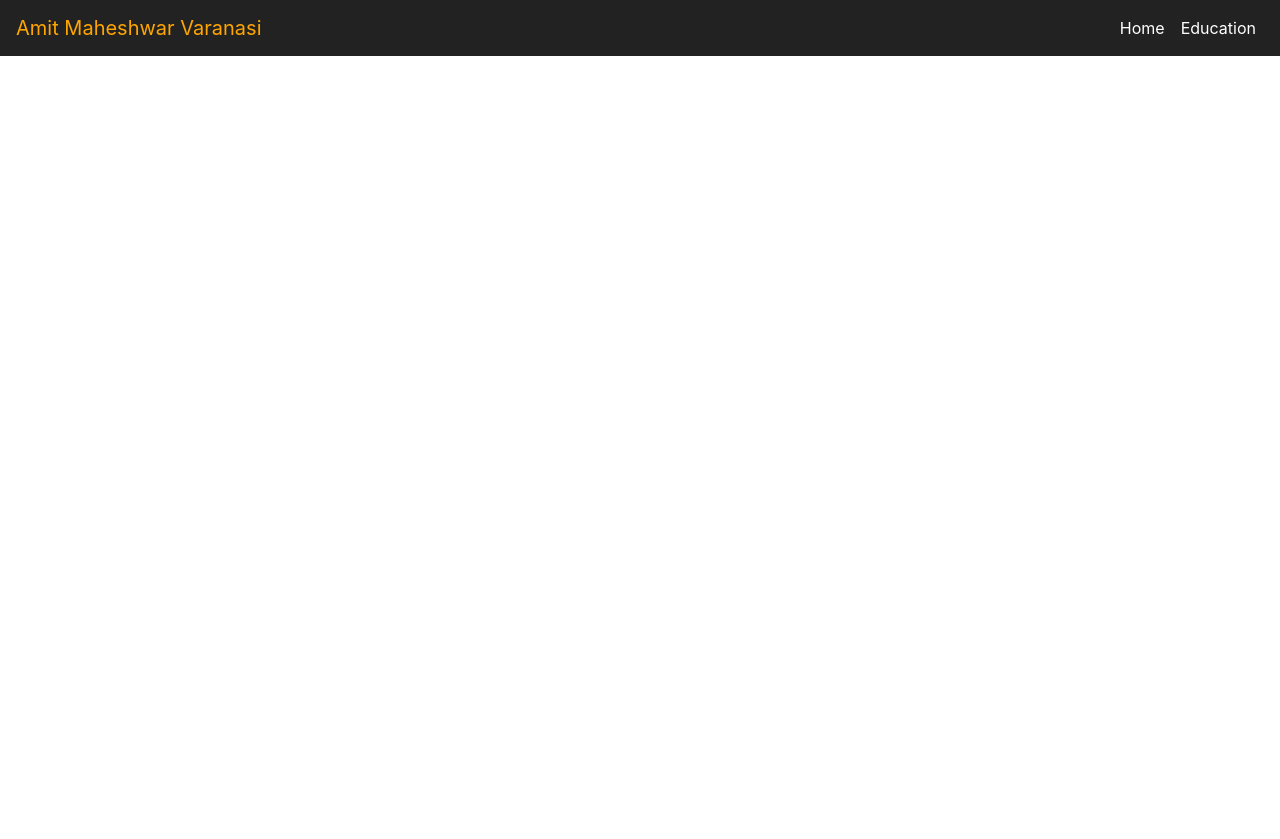
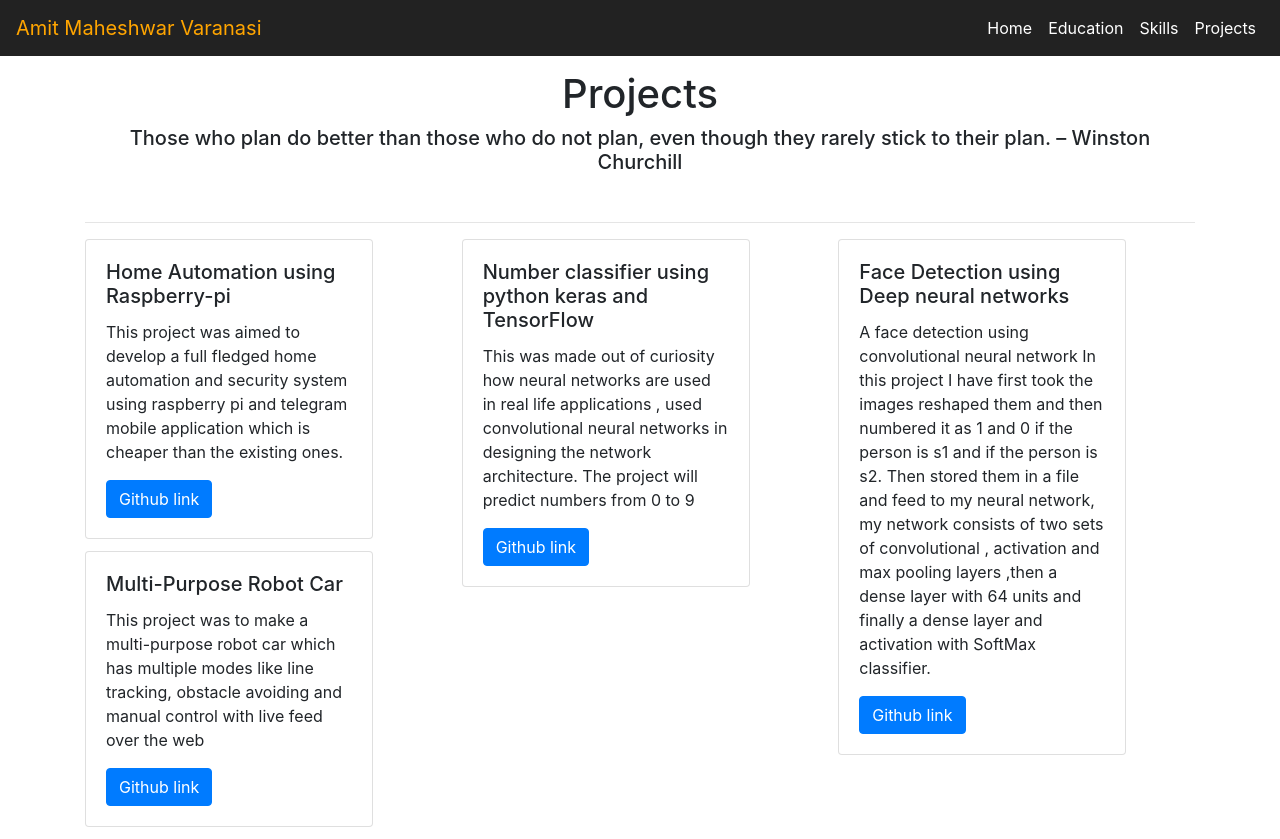
Before and after one commit to AmitVaranasi/MyWebsite, a React (Create React App) app: page /Projects in a window 1280 px wide. Before the commit the page ends 800 px from the top, so only its background shows below. Built offline with nearby package versions, Linux system fonts and the light colour scheme.

Commit message:
this is the version 1

```diff
--- a/src/App.js
+++ b/src/App.js
@@ -3,6 +3,8 @@ import './App.css';
 import Home from './Components/Home'
 import Education from './Components/Education'
 import Navbar from './Components/CoustomNavbar'
+import Skills from './Components/Skills'
+import Projects from './Components/Projects'
 import {BrowserRouter as Router,Route} from 'react-router-dom'
 import Layout from './Components/Layout'
 
@@ -18,6 +20,8 @@ function App() {
         <Layout>
           <Route exact path = '/' component = {Home} />
           <Route  path = '/Education' component = {Education} />
+          <Route  path = '/Skills' component = {Skills} />
+          <Route  path = '/Projects' component = {Projects} />
         </Layout>
       </Router>
       </React.Fragment>
--- a/src/Components/CoustomNavbar.js
+++ b/src/Components/CoustomNavbar.js
@@ -35,6 +35,16 @@ class CoustomNavbar extends Component{
               <Link to="/Education" style = {{color:'white'}}>Education</Link>
             </Nav.Link>
           </Nav.Item>
+          <Nav.Item>
+            <Nav.Link>
+              <Link to="/Skills" style = {{color:'white'}}>Skills</Link>
+            </Nav.Link>
+          </Nav.Item>
+          <Nav.Item>
+            <Nav.Link>
+              <Link to="/Projects" style = {{color:'white'}}>Projects</Link>
+            </Nav.Link>
+          </Nav.Item>
         </Nav>
       </Navbar.Collapse>
     </Navbar>
--- a/src/Components/Home.js
+++ b/src/Components/Home.js
@@ -10,7 +10,7 @@ class Home extends Component{
                 <Container>
                         <h1 style = {{textAlign:"center",marginTop:70}}>Profile</h1>
 
-                        <h5 style = {{textAlign:"center"}}>I am a AI  Enthusiast</h5>
+                        <h5 style = {{textAlign:"center"}}>I am an AI  Enthusiast</h5>
                         <br />
                     <hr></hr>
                     <Row style = {{marginTop:70}}>
@@ -52,7 +52,7 @@ class Home extends Component{
                         </h3>
                         <p>
                             <strong>Name:</strong><br />
-                            Amit maheshwar Varanasi<br />
+                            Amit Maheshwar Varanasi<br />
                             <strong>Age:</strong><br />
                             19 years<br />
                             <strong>Location:</strong><br />
--- /dev/null
+++ b/src/Components/Projects.js
@@ -0,0 +1,65 @@
+import React,{Component} from 'react'
+import './Projects.css'
+import {Card,Button, CardColumns} from 'react-bootstrap'
+import logo from './0.jpeg'
+class Projects extends Component{
+    render(){
+        return(
+            <div>
+                <div style = {{marginTop:70,textAlign:'center'}}>
+                    <h1>Projects</h1>
+
+                    <h5>Those who plan do better than those who do not plan, even though they rarely stick to their plan. –  Winston Churchill</h5>
+                </div>
+                <br />
+                <hr />
+                <CardColumns >
+                <Card style={{ width: '18rem' }}>
+
+                        <Card.Body>
+                            <Card.Title>Home Automation using Raspberry-pi </Card.Title>
+                                <Card.Text>
+                                This project was aimed
+to develop a full fledged home automation and security system using raspberry pi and
+telegram mobile application which is cheaper than the existing ones.
+                                </Card.Text>
+                            <a href = "https://github.com/MaheshwarVaranasi/raspberry-based-home-security  "><Button variant="primary">Github link</Button></a>
+                        </Card.Body>
+                </Card>
+                <Card style={{ width: '18rem' }}>
+
+                        <Card.Body>
+                            <Card.Title>Multi-Purpose Robot Car </Card.Title>
+                                <Card.Text>
+                                This project was to make a multi-purpose robot car which has multiple modes like line tracking, obstacle avoiding and manual control with live feed over the web
+                                </Card.Text>
+                            <a href = "https://github.com/MaheshwarVaranasi/Multi-purpose-robot-car   "><Button variant="primary">Github link</Button></a>
+                        </Card.Body>
+                </Card>
+                <Card style={{ width: '18rem' }}>
+
+                        <Card.Body>
+                            <Card.Title>Number classifier using python keras and TensorFlow</Card.Title>
+                                <Card.Text>
+                                This was made out of  curiosity how neural networks are used in real life applications , used convolutional neural networks in designing the network architecture. The project will predict numbers from 0 to 9
+                                </Card.Text>
+                            <a href = "https://github.com/MaheshwarVaranasi/number-classifier"><Button variant="primary">Github link</Button></a>
+                        </Card.Body>
+                </Card>
+                <Card style={{ width: '18rem' }}>
+
+                        <Card.Body>
+                            <Card.Title>Face Detection using Deep neural networks</Card.Title>
+                                <Card.Text>
+                                A face detection using convolutional neural network In this project I have first took the images reshaped them and then numbered it as 1 and 0 if the person is s1 and if the person is s2. Then stored them in a file and feed to my neural network, my network consists of two sets of convolutional , activation and max pooling layers ,then a dense layer with 64 units and finally a dense layer and activation with SoftMax classifier.
+                                </Card.Text>
+                            <a href = "https://github.com/MaheshwarVaranasi/face-detection"><Button variant="primary">Github link</Button></a>
+                        </Card.Body>
+                </Card>
+
+                </CardColumns>
+            </div>
+        )
+    }
+}
+export default Projects;
--- /dev/null
+++ b/src/Components/Skills.css
@@ -0,0 +1,15 @@
+ul  {
+    list-style: none;
+}
+ul li:nth-child(odd) {
+    font-weight: bold;
+}
+.list{
+    display:grid;
+    grid-template-columns:20% 20% 20% 20%;
+
+}
+.wrapperforlist{
+    display:flex;
+    justify-content: center;
+}
--- /dev/null
+++ b/src/Components/Skills.js
@@ -0,0 +1,34 @@
+import React,{Component} from 'react'
+import './Skills.css'
+class Skills extends Component{
+    constructor(props){
+        super(props)
+        this.state = {
+            list:["Machine Learning", "Beginner" ,"Computer Vision", "Beginner", "HTML" ,"Intermediate", "Python", "Intermediate", "R Programming" ,"Intermediate", "Java", "Advanced" ,"C++ Programming", "Advanced", "C Programming", "Advanced", "Data Analytics", "Beginner", "Data Structures", "Intermediate", "ARM Microcontroller", "Intermediate", "Raspberry Pi", "Intermediate", "Arduino", "Intermediate", "Linux", "Intermediate", "MATLAB", "Intermediate", "GNU Octave", "Intermediate", "English Proficiency (Spoken)", "Intermediate", "English Proficiency (Written)", "Intermediate", "JavaScript", "Intermediate", "css", "Intermediate", "PHP", "Beginner", "Android", "Intermediate", "Firebase", "Beginner", "SQL", "Intermediate", "OpenCV", "Intermediate", "Bootstrap", "Intermediate", "C#", "Beginner", "Creative Writing", "Beginner", "Verilog", "Beginner", "Ethical Hacking", "Beginner", "Internet of Things (IoT)", "Intermediate" ,"Database Management System (DBMS)", "Intermediate", "Eclipse (IDE)", "Intermediate", "ReactJS", "Intermediate", "React Native", "Beginner"],
+        }
+
+    }
+    render(){
+
+        return(
+            <div style = {{textAlign:"center"}} className = "skills">
+                <div style = {{marginTop:70}}>
+                    <h1>Skills</h1>
+
+                    <h5>Every artist was first an amateur – Ralph Waldo Emerson</h5>
+                </div>
+                <br />
+                <hr />
+                <div className = "wrapperforlist">
+                <ul className = "list">
+                    {this.state.list.map(element => <li>{element}</li>)}
+                </ul>
+                </div>
+
+            </div>
+
+
+        )
+    }
+}
+export default Skills;
```
Also changed, not shown: src/Components/Projects.css (added), 1 other file (tests, documents, lock files or other folders).
